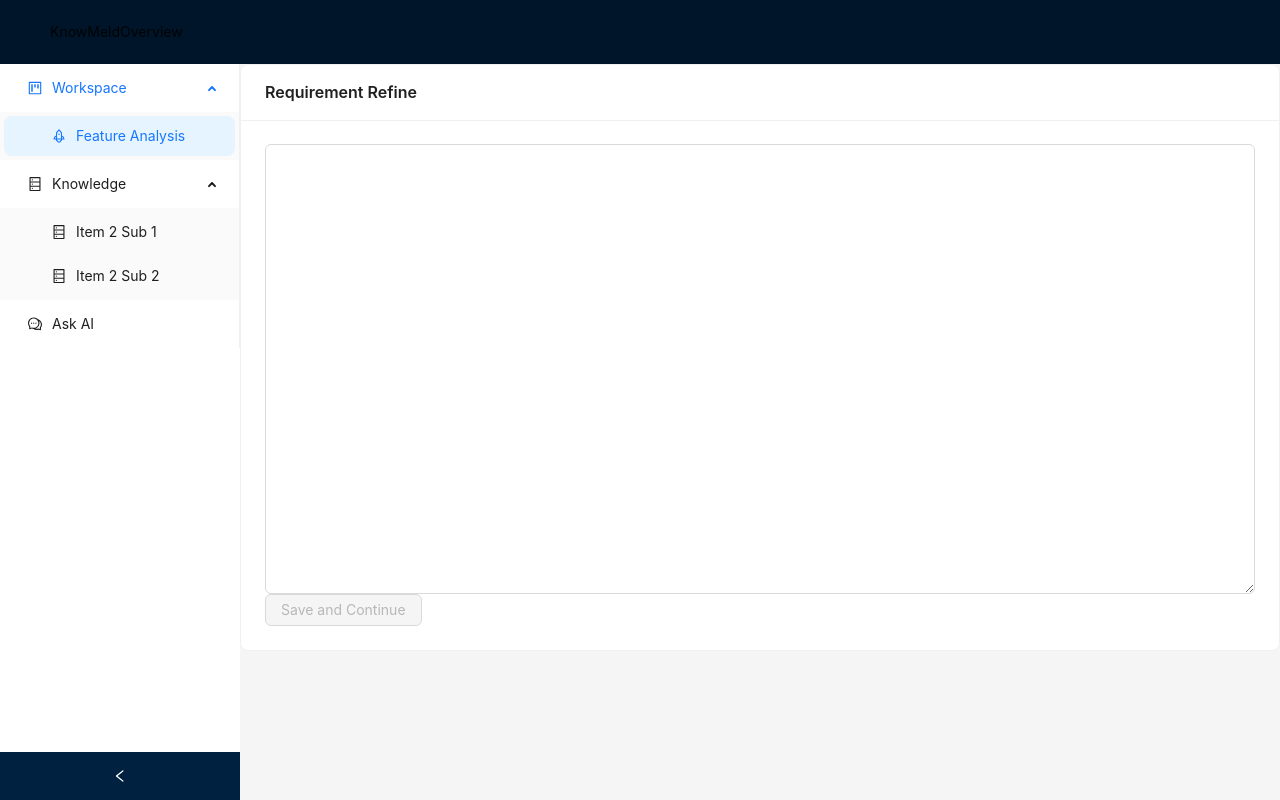
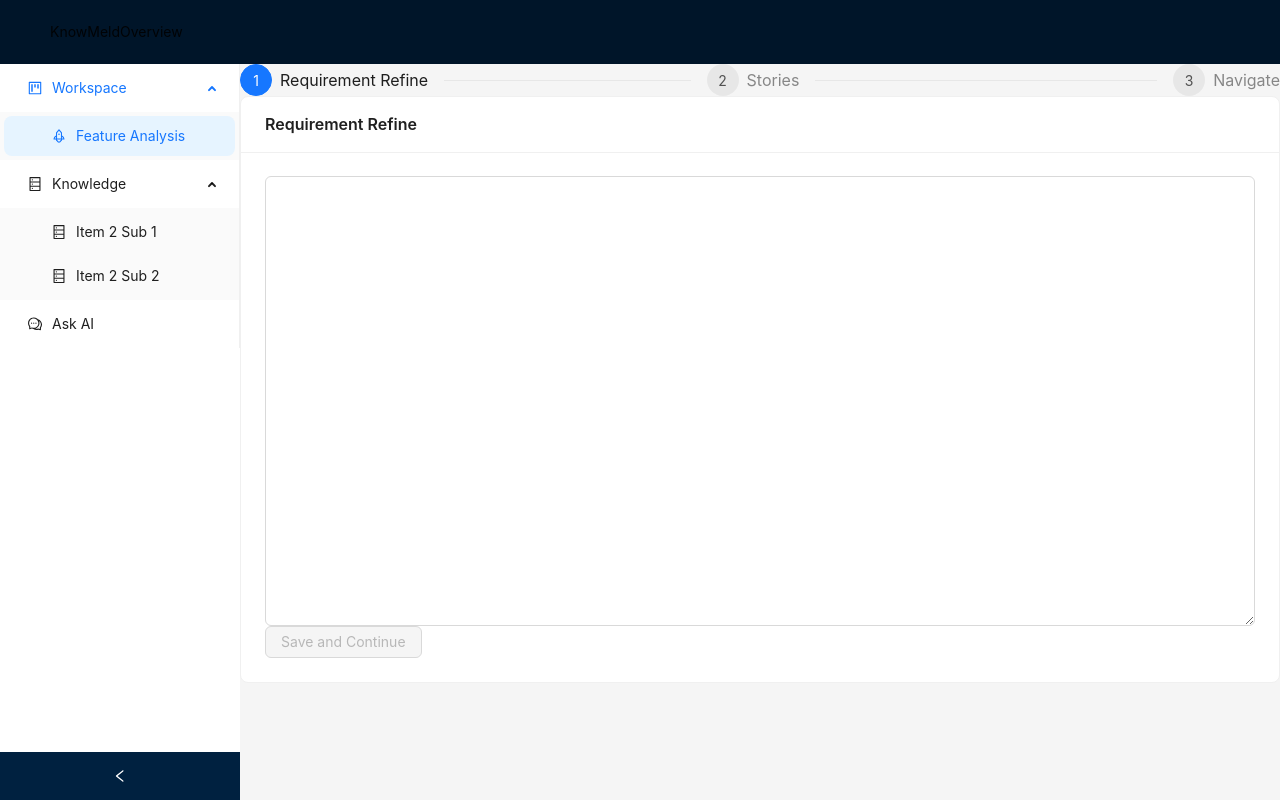
Before and after one commit to unit-mesh/know-meld, a Next.js app: page /workspace/feature/analysis in a window 1280 px wide. Built offline with nearby package versions, Linux system fonts and the light colour scheme; what @ant-design/nextjs-registry would draw is missing.

Commit message:
feat: add steps for FeatureAnalysis

```diff
--- a/src/app/workspace/feature/analysis/page.tsx
+++ b/src/app/workspace/feature/analysis/page.tsx
@@ -2,8 +2,10 @@
 
 import RequirementRefine from "@/components/business/RequirementRefine";
 import { useState } from "react";
+import { Steps } from 'antd';
 
 type Step = "requirementRefine" | "stories" | "navigate";
+
 export default function Page() {
     const [currentStep, setCurrentStep] = useState<Step>("requirementRefine");
     const [requirements, setRequirements] = useState("");
@@ -13,12 +15,15 @@ export default function Page() {
         setRequirements(requirements);
     }
 
+    const steps = [{ "step": "requirementRefine", "title": "Requirement Refine" }, { "step": "stories", "title": "Stories" }, { "step": "navigate", "title": "Navigate" }];
+
     const renderContent = () => {
+
         switch (currentStep) {
             case "requirementRefine":
                 return (
                     <div className="flex flex-grow mb-4">
-                        <RequirementRefine handleFinishAction={handleRequirementRefineFinish}/>
+                        <RequirementRefine handleFinishAction={handleRequirementRefineFinish} />
                     </div>
                 );
             case "stories":
@@ -34,6 +39,10 @@ export default function Page() {
 
     return (
         <div className="container mx-auto p-4">
+            <Steps
+                current={steps.findIndex(step => step.step === currentStep)}
+                items={steps.map(step => { return { title: step.title } })}
+            />
             {renderContent()}
         </div>
     );
```
